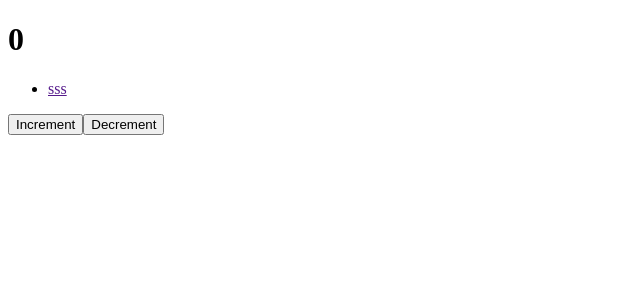
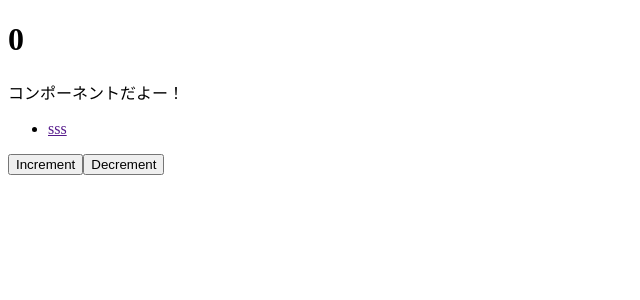
Before and after one commit to h-yabi/Nuxt3-on-docker, a Nuxt app: page /lp in a window 1280 px wide. Shown: the top 300 px of the page, without its empty margins (0-640 px from the left). Built offline with nearby package versions, Linux system fonts and the light colour scheme.

Commit message:
import sample component

```diff
--- a/pages/lp/index.vue
+++ b/pages/lp/index.vue
@@ -1,5 +1,6 @@
 <script setup lang="ts">
 import { ref } from 'vue';
+import SampleVue from '@/components/Sample.vue';
 
 const count = ref(0);
 
@@ -15,11 +16,11 @@ const decrement = () => {
 <template>
   <div>
     <h1>{{ count }}</h1>
+    <SampleVue />
     <ul>
       <li><a href="">sss</a></li>
     </ul>
     <button @click="increment">Increment</button>
     <button @click="decrement">Decrement</button>
   </div>
-
 </template>
```
